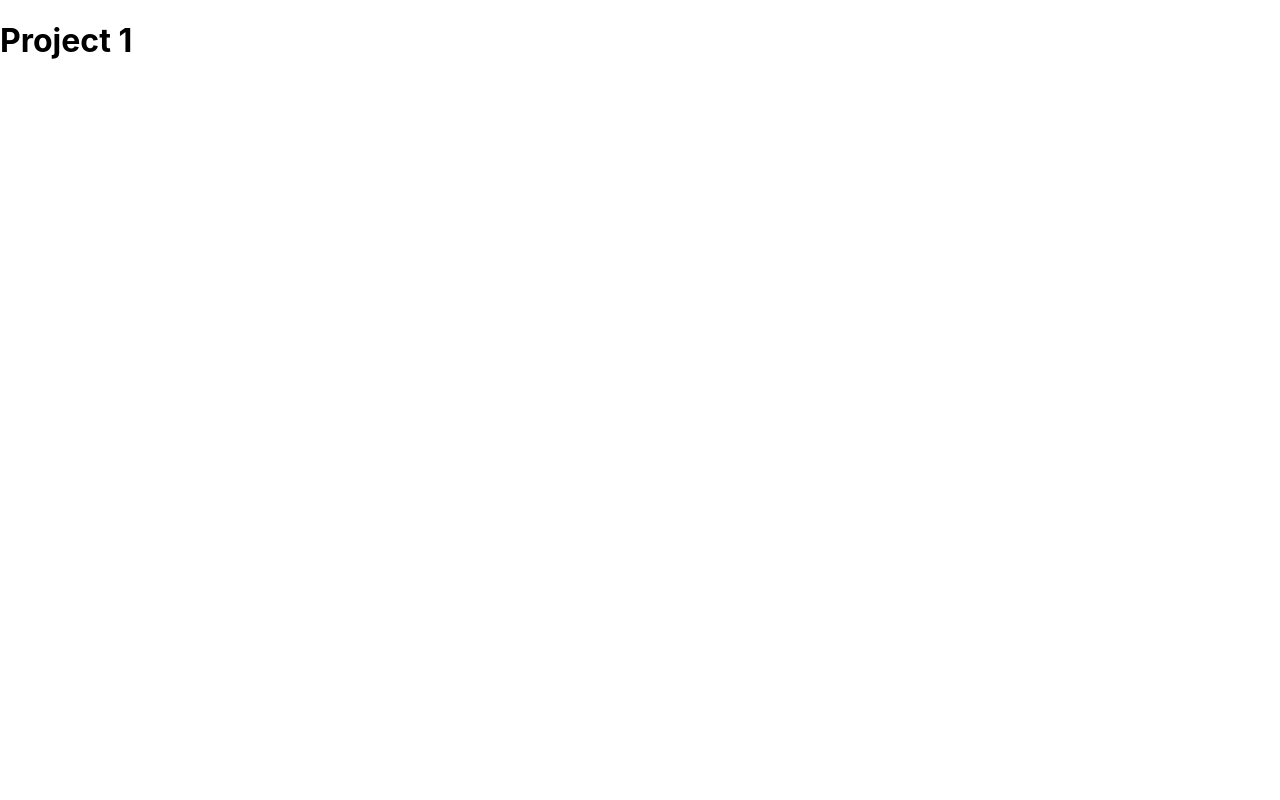
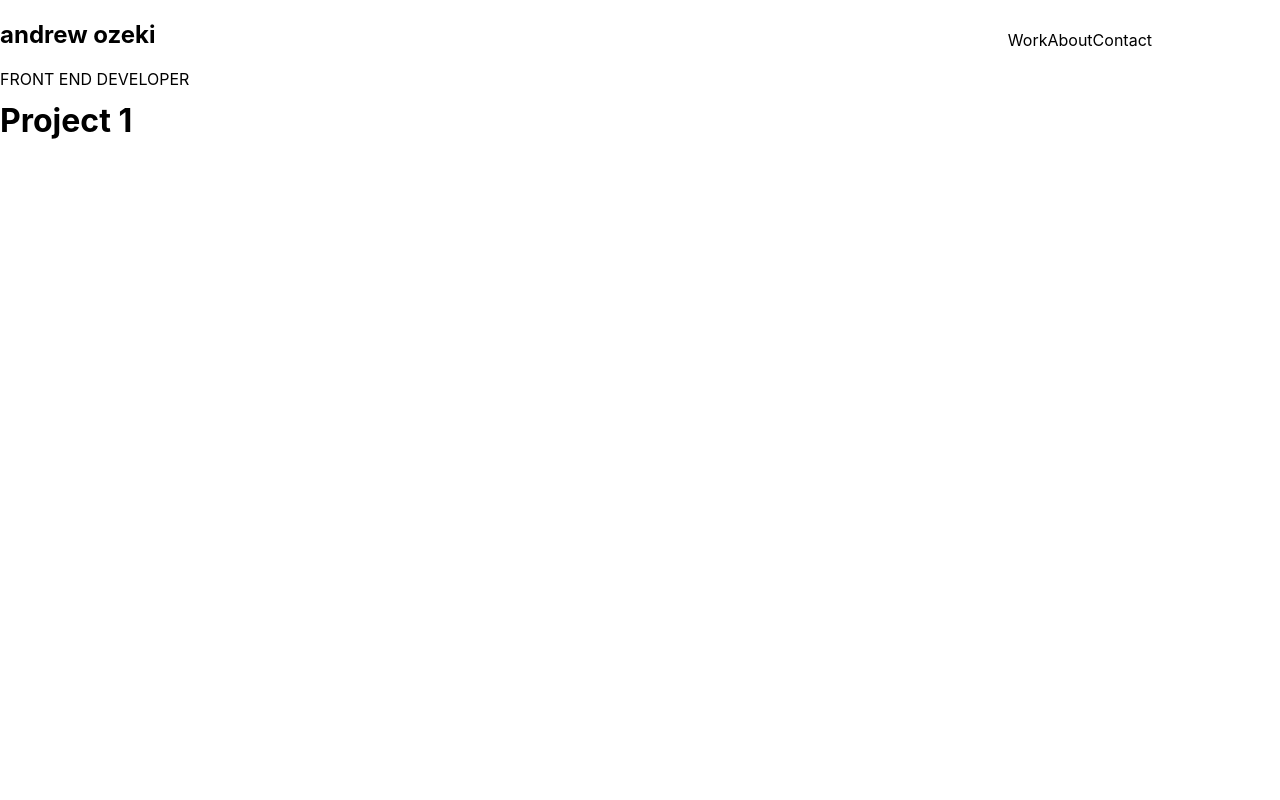
Before and after one commit to ozeki123/Portfolio-, a React (Create React App) app: page / in a window 1280 px wide. Shown: the top 800 px of the page. Built offline with nearby package versions, Linux system fonts and the light colour scheme.

Commit message:
added: header styling

```diff
--- a/src/components/home/home.js
+++ b/src/components/home/home.js
@@ -30,6 +30,17 @@ const Home = () => {
 
     return (
         <div className="home-container">
+            <div className="header">
+                <div className="header-left">
+                    <h2>andrew ozeki</h2>
+                    <p>FRONT END DEVELOPER</p>
+                </div>
+                <div className="header-right">
+                    <p>Work</p>
+                    <p>About</p>
+                    <p>Contact</p>
+                </div>
+            </div>
             <div className="project-container">
                 <h1>Project 1</h1>
             </div>
--- a/src/components/home/home.scss
+++ b/src/components/home/home.scss
@@ -1,6 +1,22 @@
 .home-container{
+    width: 100%;
     position: absolute;
     overflow: hidden;
+
+    .header{
+        width: 90%;
+        height: 10vh;
+        display: flex;
+        flex-direction: row;
+        justify-content: space-between;
+
+        .header-right{
+            height: 100%;
+            display: flex;
+            flex-direction: row;
+            align-items: center;
+        }
+    }
     .project-container{
         height: 100vh;
     }
```
